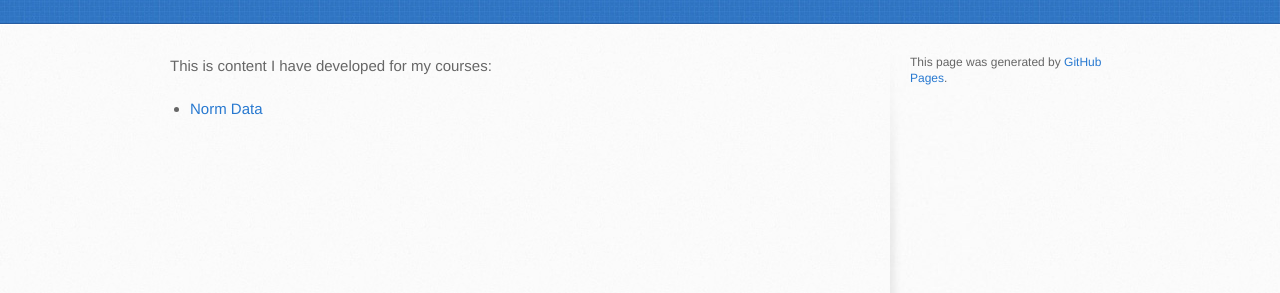
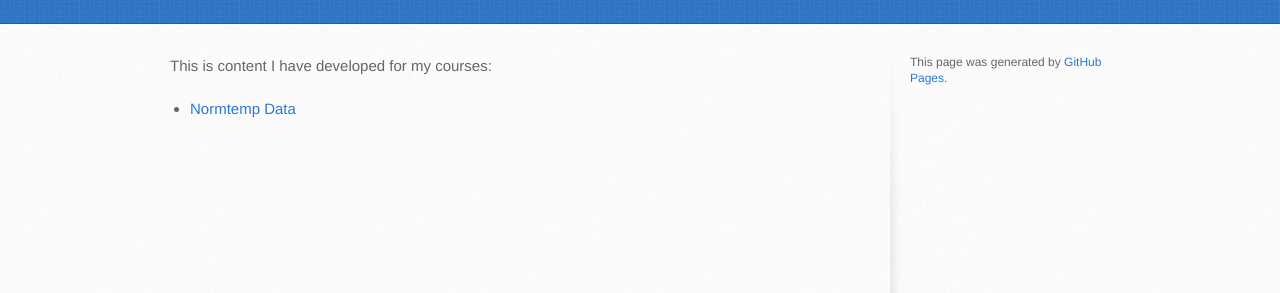
Before and after one commit to mynita/mynita.github.io, a Jekyll site: the page built from index.md, in a window 1280 px wide. Shown: the part 249-542 px from the top of the page. Built offline with Jekyll 4.4.1, drawn with Linux system fonts in a browser that asks for light colours; our own code applies the rules of GitHub Pages for plain Markdown files.

Commit message:
Update index.md

```diff
--- a/index.md
+++ b/index.md
@@ -5,4 +5,4 @@ description: My first experimentation with GitHub!
 
 This is content I have developed for my courses:
 
-- [Norm Data](/normdata/index.md)
+- [Normtemp Data](/normtemp/index.md)
```
